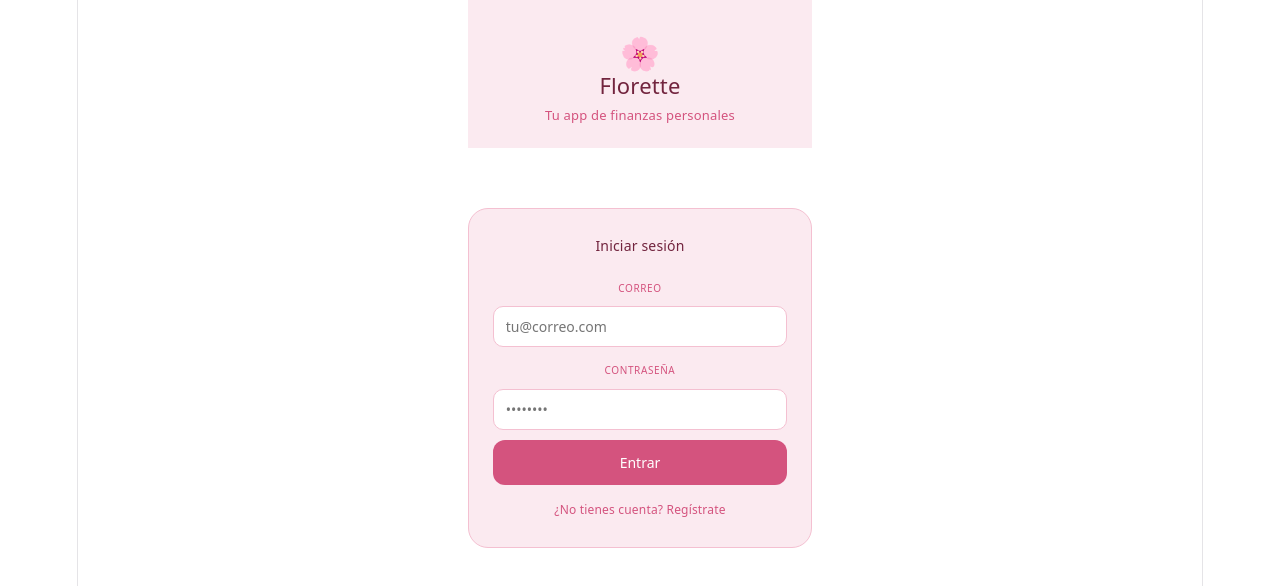
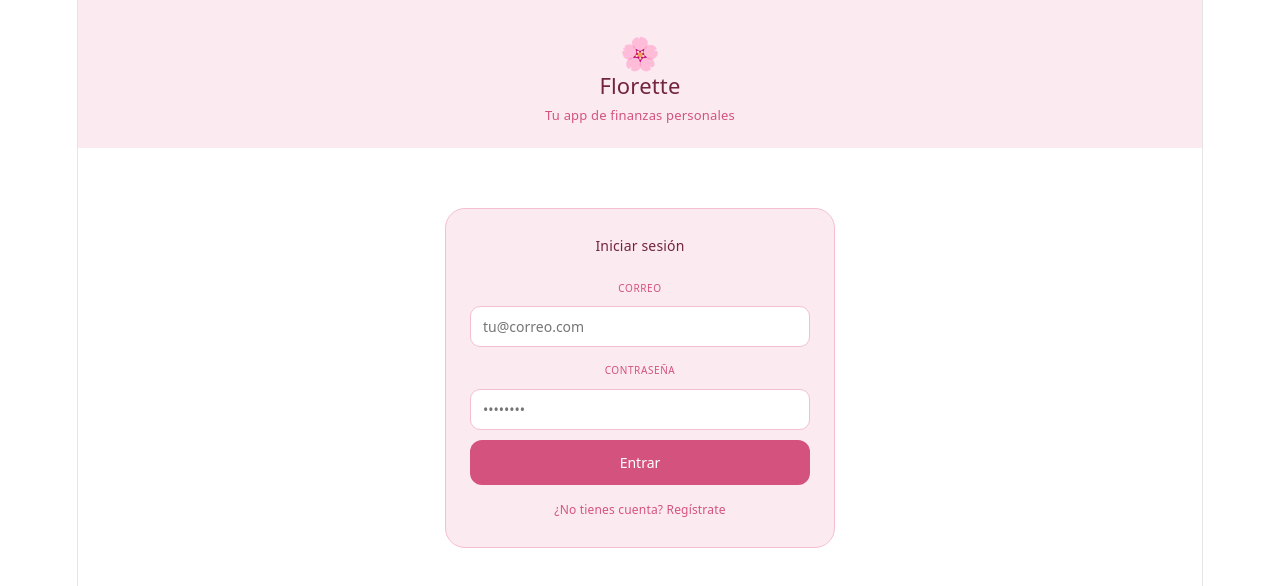
Before and after one commit to fermonsalves/Florette, a React (Vite) app: page / in a window 1280 px wide. Shown: the top 586 px of the page. Built offline with nearby package versions, Linux system fonts and the light colour scheme.

Commit message:
visualización de margenes

```diff
--- a/src/App.tsx
+++ b/src/App.tsx
@@ -130,8 +130,9 @@ export default function App() {
 
   const s = {
     app: {
-      maxWidth: 390,
-      margin: '0 auto',
+      maxWidth: '100%',
+      width: '100%',
+      margin: 0,
       fontFamily: 'system-ui',
       background: '#fff',
       minHeight: '100vh',
@@ -196,7 +197,7 @@ export default function App() {
       borderBottom: on ? '2px solid #D4537E' : '2px solid transparent',
       fontWeight: 500,
     }),
-    sc: { padding: '14px 14px 80px' } as any,
+    sc: { padding: '14px 14px 80px', background: '#fff', minHeight: '100vh' } as any,
     sl: {
       fontSize: 10,
       fontWeight: 500,
```
